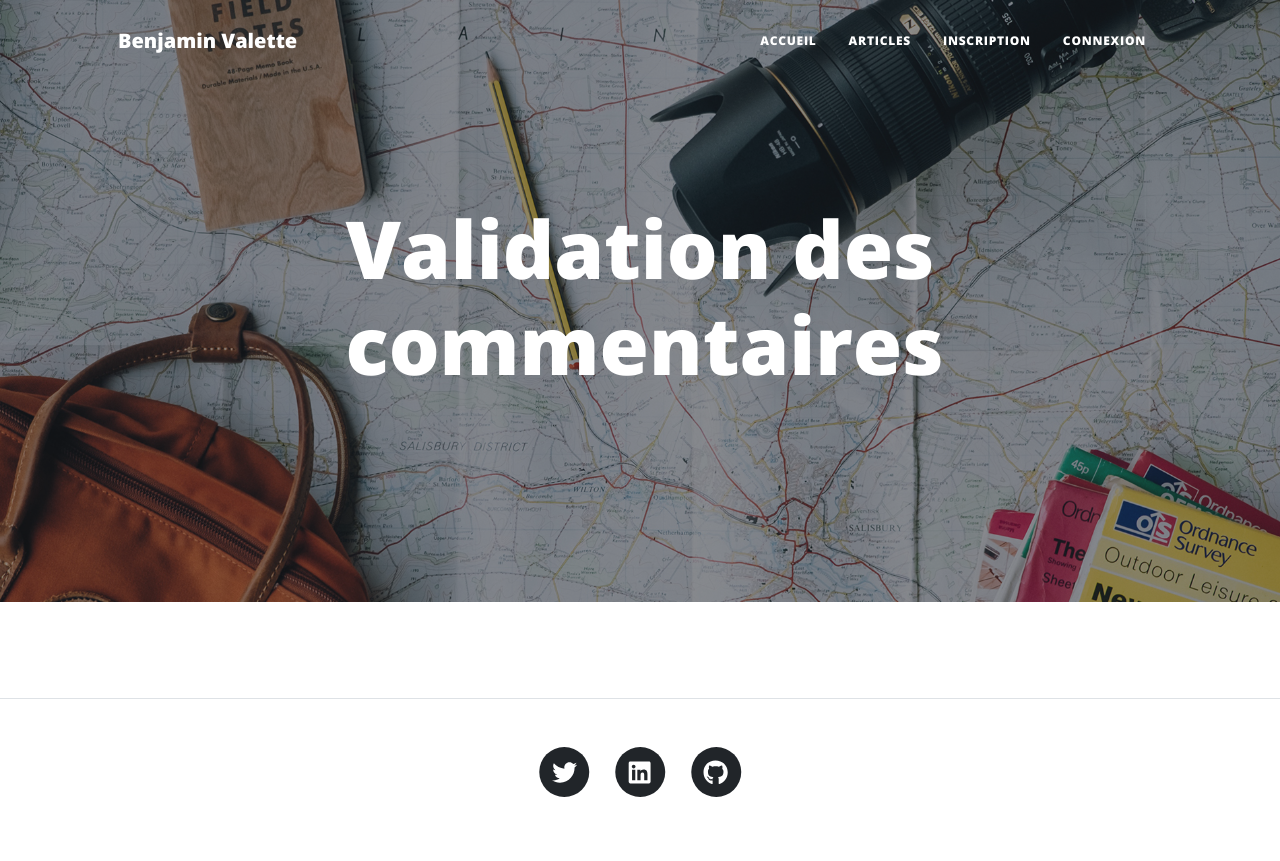
After one commit to BenjVA/pro-blog, a PHP site: template src/template/waitingCommentsList.html.twig in a window 1280 px wide. The commit adds this page. Run offline with PHP 8.4, Linux system fonts and the light colour scheme; the template is opened without the code that fills it, so the values that code supplies are empty; some libraries are stand-ins or nearby versions.

Commit message:
Adding admin panel to see comments waiting publication, admin can publish them with a btn

```diff
--- a/src/template/footer.html.twig
+++ b/src/template/footer.html.twig
@@ -30,7 +30,7 @@
                             </a>
                         </li>
                     </ul>
-                    {% if session.user.isAdmin %}
+                    {% if session.user.isAdmin == 1 %}
                         <div class="small text-center text-muted fst-italic">
                             <a href="/?action=showAdminPanel">Accéder au panneau d'administration</a>
                         </div>
--- /dev/null
+++ b/src/template/waitingCommentsList.html.twig
@@ -0,0 +1,37 @@
+{% extends 'adminLayout.html.twig' %}
+
+{% block content %}
+    <header class="masthead" style="background-image: url('/src/assets/Public/img/about-bg.jpg')">
+        <div class="container position-relative px-4 px-lg-5">
+            <div class="row gx-4 gx-lg-5 justify-content-center">
+                <div class="col-md-10 col-lg-8 col-xl-7">
+                    <div class="page-heading">
+                        <h1>Validation des commentaires</h1>
+                        <span class="subheading"></span>
+                    </div>
+                </div>
+            </div>
+        </div>
+    </header>
+    <div class="container">
+        <div class="row gy-4 py-4 justify-content-center">
+            <div class="col-md-10 col-lg-8 col-xl-7 text-center">
+                {% if publishedComment %}
+                    <p class="text-success">{{ publishedComment }}</p>
+                {% endif %}
+                {% if errorPublishComment %}
+                    <p class="text-danger">{{ errorPublishComment }}</p>
+                {% endif %}
+                {% for notPublishedComment in notPublishedComments %}
+                    <div class="text-center">
+                        <h1>{{ notPublishedComment.pseudo }}</h1>
+                        <small class="text-muted fst-italic">Posté le {{ notPublishedComment.dateComment }}</small>
+                        <p>{{ notPublishedComment.content }}</p>
+                        <a href="/?action=publishComment&id={{ notPublishedComment.id }}" class="btn btn-outline py-4">Valider le commentaire</a>
+                        <hr class="my-4">
+                    </div>
+                {% endfor %}
+            </div>
+        </div>
+    </div>
+{% endblock %}
```
Also changed, not shown: src/Controllers/Comment.php (+21 -0 lines), src/Repository/CommentRepository.php (+18 -3 lines), src/Router/Router.php (+7 -0 lines), src/template/waitingCommentsList.html.Twig (deleted, +0 -23 lines).
